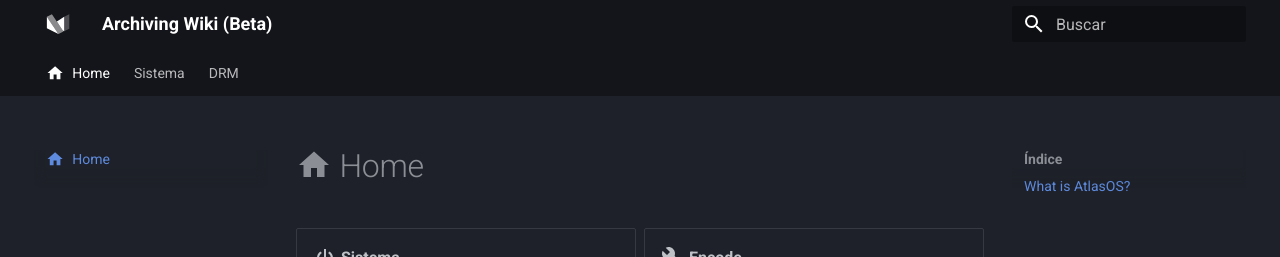
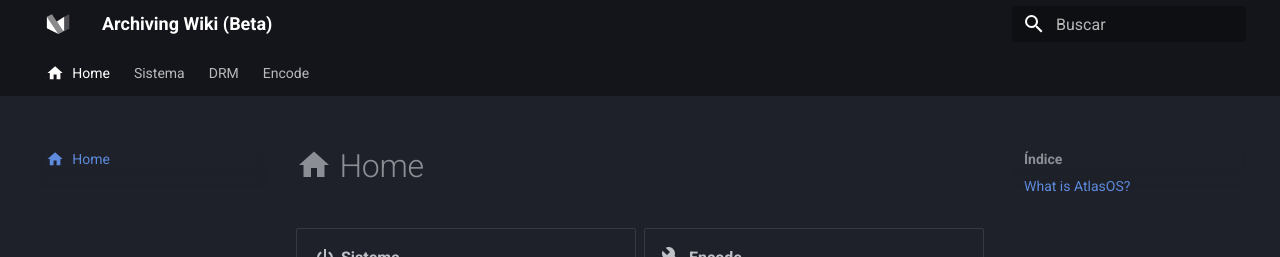
Before and after one commit to IncYami/wiki.mkdocs, an MkDocs documentation site: the page built from docs/index.md, in a window 1280 px wide and 1175 px high. Shown: the top 257 px of the window. Built offline with MkDocs 1.6.1 and Material for MkDocs 9.7.7, drawn with Linux system fonts in a browser that asks for light colours; plug-ins that fetch from the network failed and are left out.

Commit message:
VapourSynth (BETA)

```diff
--- a/mkdocs.yml
+++ b/mkdocs.yml
@@ -54,3 +54,5 @@
     - Windows 10 Enterprise LTSC: Sistema/Windows 10 Enterprise LTSC.md
   - DRM:
     - L3 Android Studio: DRM/L3 Android Studio.md
+  - Encode:
+    - VapourSynth: encode/vapoursynth.md
```
